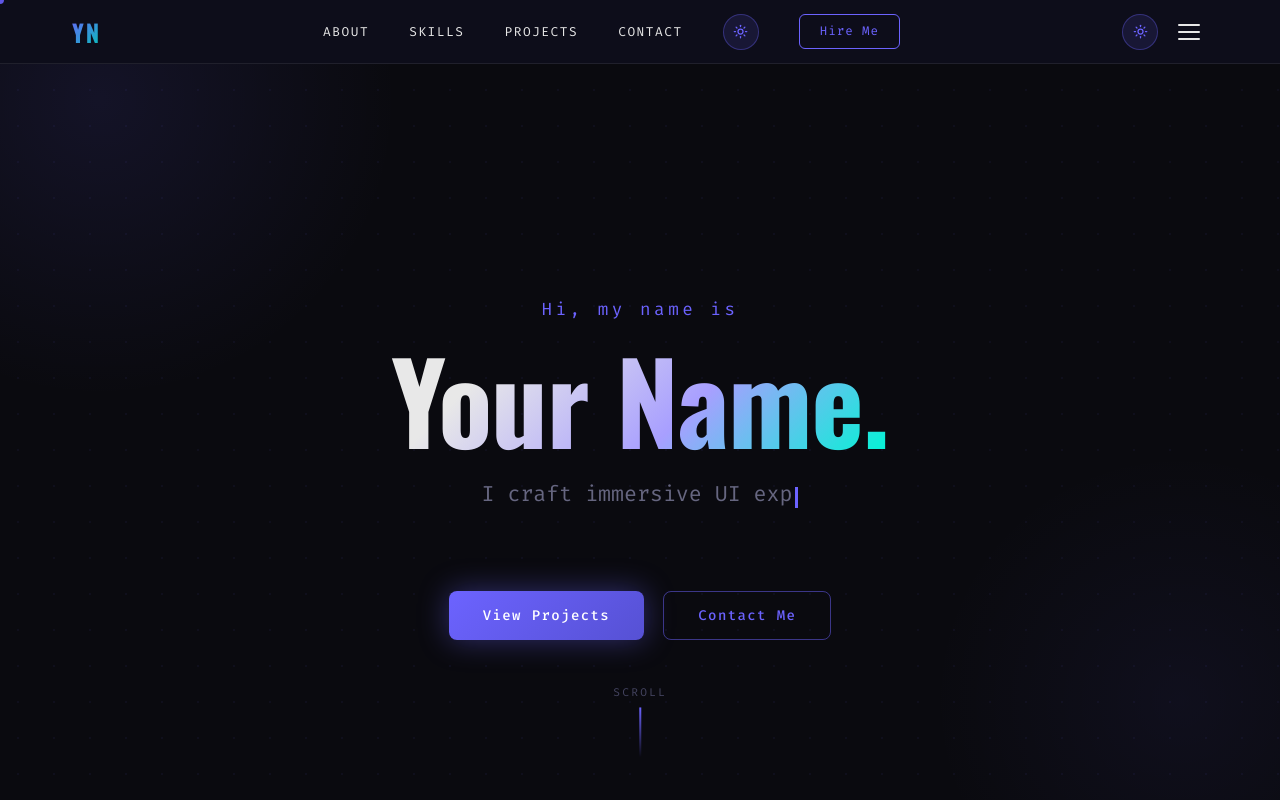
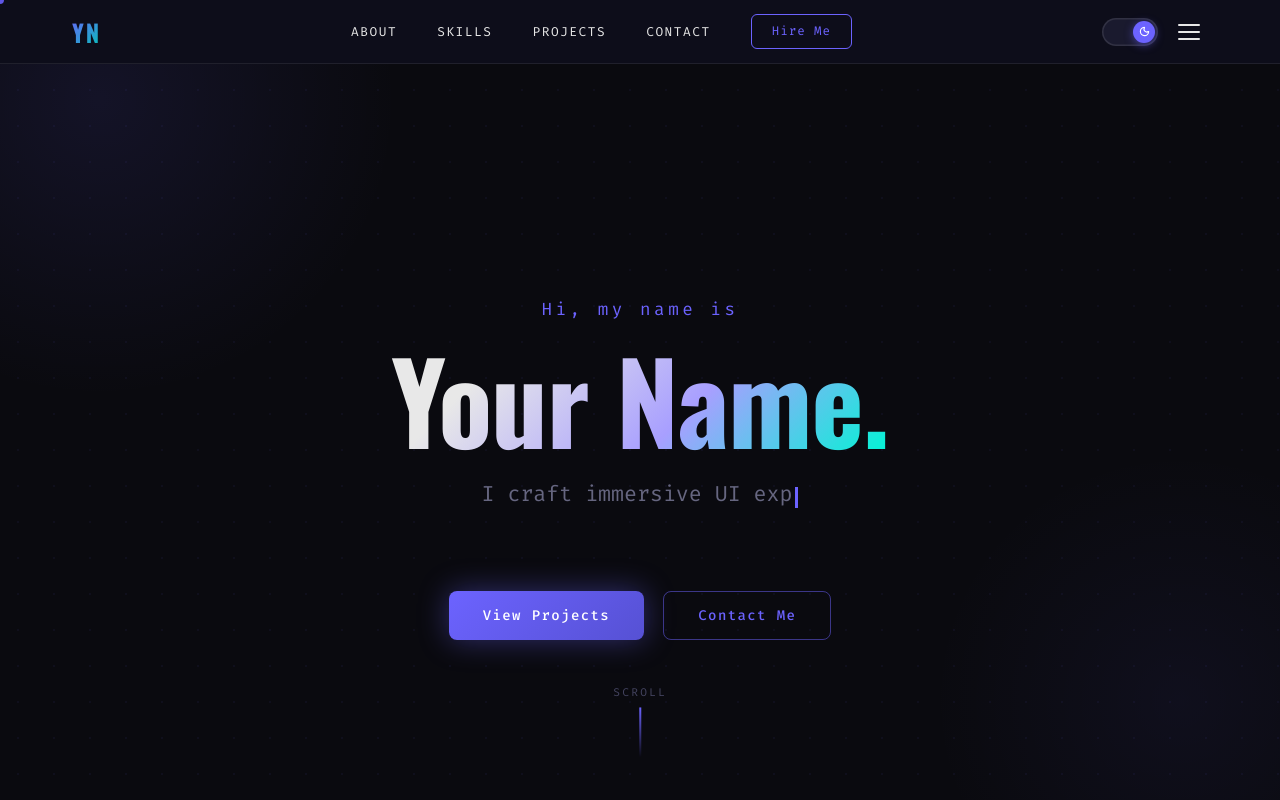
Before and after one commit to carlosaculsan-ui/my-portfolio, a React (Vite) app: page / in a window 1280 px wide. Shown: the top 800 px of the page. Built offline with nearby package versions, Linux system fonts and the light colour scheme.

Commit message:
Changed the design of light/dark mode totoggle

```diff
--- a/src/components/Navbar.jsx
+++ b/src/components/Navbar.jsx
@@ -61,39 +61,64 @@ function MagneticLink({ label }) {
 
 function ThemeToggle() {
   const { isDark, toggleTheme } = useTheme();
-  const [spinning, setSpinning] = useState(false);
-
-  const handleClick = () => {
-    setSpinning(true);
-    toggleTheme();
-    setTimeout(() => setSpinning(false), 420);
-  };
 
   return (
     <button
-      onClick={handleClick}
+      onClick={toggleTheme}
       aria-label={isDark ? 'Switch to light mode' : 'Switch to dark mode'}
       title={isDark ? 'Switch to light mode' : 'Switch to dark mode'}
       style={{
-        width: '36px',
-        height: '36px',
-        borderRadius: '50%',
-        border: '1.5px solid rgba(108,99,255,0.35)',
-        background: isDark ? 'rgba(108,99,255,0.12)' : 'rgba(108,99,255,0.08)',
-        display: 'flex',
-        alignItems: 'center',
-        justifyContent: 'center',
-        color: '#6C63FF',
+        position: 'relative',
+        width: '56px',
+        height: '28px',
+        borderRadius: '999px',
+        border: 'none',
+        padding: 0,
         flexShrink: 0,
-        transform: spinning ? 'rotate(360deg) scale(1.15)' : 'rotate(0deg) scale(1)',
-        transition: spinning
-          ? 'transform 0.4s cubic-bezier(0.34,1.56,0.64,1)'
-          : 'transform 0.3s ease, box-shadow 0.2s ease',
+        cursor: 'none',
+        backgroundColor: isDark ? '#1a1a2e' : '#e8e8f4',
+        boxShadow: isDark
+          ? 'inset 0 0 0 1.5px rgba(255,255,255,0.1)'
+          : 'inset 0 0 0 1.5px rgba(0,0,0,0.1)',
+        transition: 'background-color 0.35s ease, box-shadow 0.35s ease',
       }}
-      onMouseEnter={(e) => { e.currentTarget.style.boxShadow = '0 0 14px rgba(108,99,255,0.4)'; }}
-      onMouseLeave={(e) => { e.currentTarget.style.boxShadow = 'none'; }}
+      onMouseEnter={(e) => {
+        e.currentTarget.style.boxShadow = isDark
+          ? 'inset 0 0 0 1.5px rgba(108,99,255,0.6), 0 0 12px rgba(108,99,255,0.3)'
+          : 'inset 0 0 0 1.5px rgba(108,99,255,0.5), 0 0 10px rgba(108,99,255,0.2)';
+      }}
+      onMouseLeave={(e) => {
+        e.currentTarget.style.boxShadow = isDark
+          ? 'inset 0 0 0 1.5px rgba(255,255,255,0.1)'
+          : 'inset 0 0 0 1.5px rgba(0,0,0,0.1)';
+      }}
     >
-      {isDark ? <Sun size={15} strokeWidth={2} /> : <Moon size={15} strokeWidth={2} />}
+      {/* Sliding knob */}
+      <span
+        style={{
+          position: 'absolute',
+          top: '3px',
+          left: isDark ? 'calc(100% - 25px)' : '3px',
+          width: '22px',
+          height: '22px',
+          borderRadius: '50%',
+          backgroundColor: isDark ? '#6C63FF' : '#ffffff',
+          boxShadow: isDark
+            ? '0 2px 8px rgba(108,99,255,0.5)'
+            : '0 2px 6px rgba(0,0,0,0.18)',
+          display: 'flex',
+          alignItems: 'center',
+          justifyContent: 'center',
+          color: isDark ? '#ffffff' : '#f0a500',
+          transition: 'left 0.35s cubic-bezier(0.34,1.28,0.64,1), background-color 0.35s ease, box-shadow 0.35s ease',
+          pointerEvents: 'none',
+        }}
+      >
+        {isDark
+          ? <Moon size={11} strokeWidth={2.5} />
+          : <Sun size={12} strokeWidth={2.5} />
+        }
+      </span>
     </button>
   );
 }
@@ -197,7 +222,6 @@ export default function Navbar() {
         {/* Desktop links + controls */}
         <div className="hidden md:flex" style={{ gap: '2.5rem', alignItems: 'center' }}>
           {links.map((l) => <MagneticLink key={l} label={l} />)}
-          <ThemeToggle />
           <a
             href="#contact"
             onClick={(e) => { e.preventDefault(); scrollTo('contact'); }}
```
